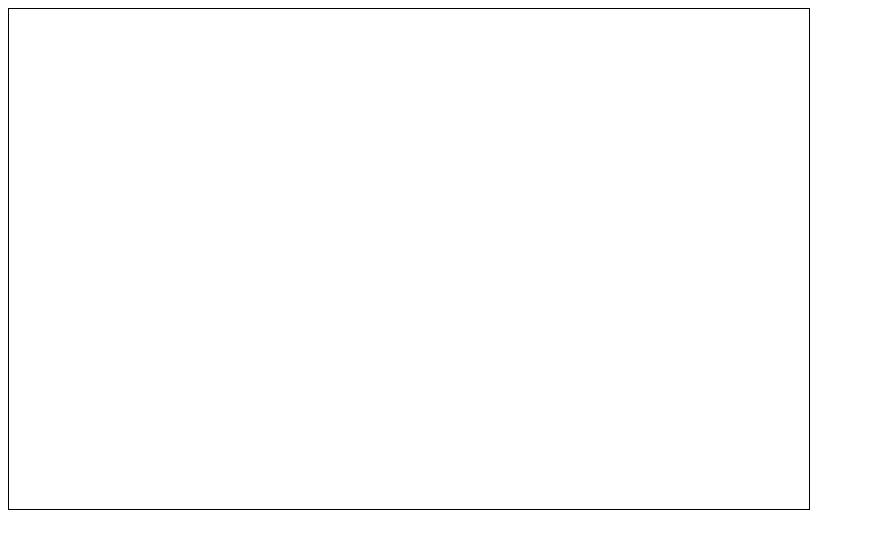
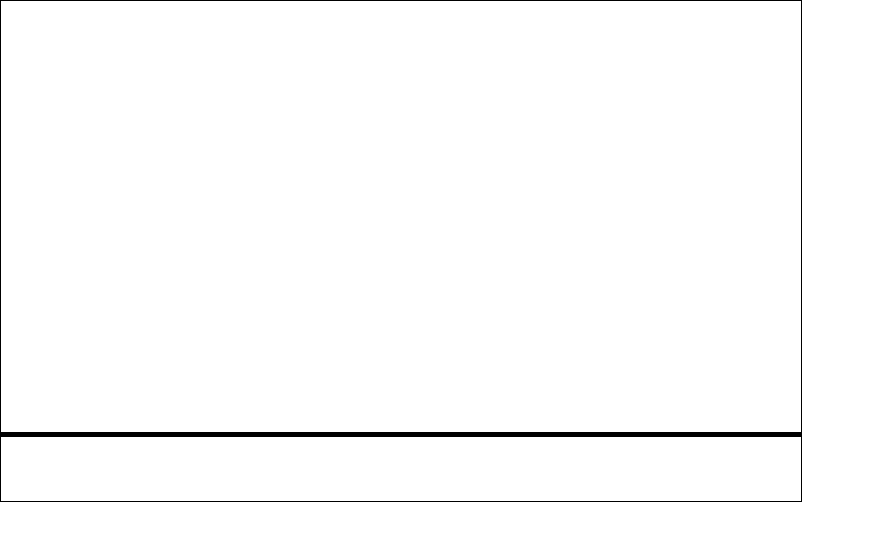
Before and after one commit to rjcefalo/IronTanks, a plain HTML site: page index.html in a window 1280 px wide. Shown: the whole page, without its empty margins (0-873 px from the left). Drawn offline with nearby package versions, Linux system fonts and the light colour scheme.

Commit message:
Ground Class

```diff
--- a/CSS/styles.css
+++ b/CSS/styles.css
@@ -1,3 +1,12 @@
+html, body {
+  width: 100%;
+  height: 100%;
+  margin: 0px;
+  border: 0;
+  overflow: hidden; /*  Disable scrollbars */
+  display: block;  /* No floating content on sides */
+}
+
 canvas{
   border: 1px black solid;
 }
--- a/JS/Background.js
+++ b/JS/Background.js
@@ -16,10 +16,5 @@ export default class Background {
       this.canvas.width,
       this.canvas.height,
     );
-    console.log('here');
-  }
-
-  drawShape() {
-    this.ctx.fillRect(0, 0, 100, 100);
   }
 }
--- /dev/null
+++ b/JS/GroundGenerator.js
@@ -0,0 +1,26 @@
+export default class GroundGenerator {
+  constructor(id) {
+    this.canvas = document.getElementById(id);
+    this.ctx = this.canvas.getContext('2d');
+    this.spaceDestroyed = 50;
+    this.startX = 0;
+    this.startY = Math.random() * ((this.canvas.height - (this.canvas.height / 3)) - (this.canvas.height - 50)) + (this.canvas.height - 50);
+    this.endX = this.canvas.width;
+    /* --------------Esto es para despues-------------- */
+
+    // this.endY = Math.random() * ((this.canvas.height - 50) - (this.canvas.height + 50)) + (this.canvas.height + 50);
+  }
+
+  drawGround() {
+    this.ctx.beginPath();
+    this.ctx.moveTo(this.startX, this.startY);
+    this.ctx.lineTo(this.endX, this.startY);
+    this.ctx.lineWidth = 5;
+    this.ctx.stroke();
+    this.ctx.closePath();
+  }
+
+  destroyGround(blowIt) {
+    this.ctx.clearRect(blowIt, this.startY, this.spaceDestroyed, 5);
+  }
+}
--- a/JS/script.js
+++ b/JS/script.js
@@ -1,11 +1,15 @@
 import Background from './Background.js';
+import GroundGenerator from './GroundGenerator.js';
 
 window.onload = function () {
   $('#game-board').html('<canvas id="ironcanvas" height="500" width="800"></canvas>');
   const background = new Background('ironcanvas');
+  const ground = new GroundGenerator('ironcanvas');
   let counter = 0;
+
   const intervalo = setInterval(() => {
     background.draw();
+    ground.drawGround();
     counter++;
     if (counter == 50) clearInterval(intervalo);
   }, 1000 / 60);
```
